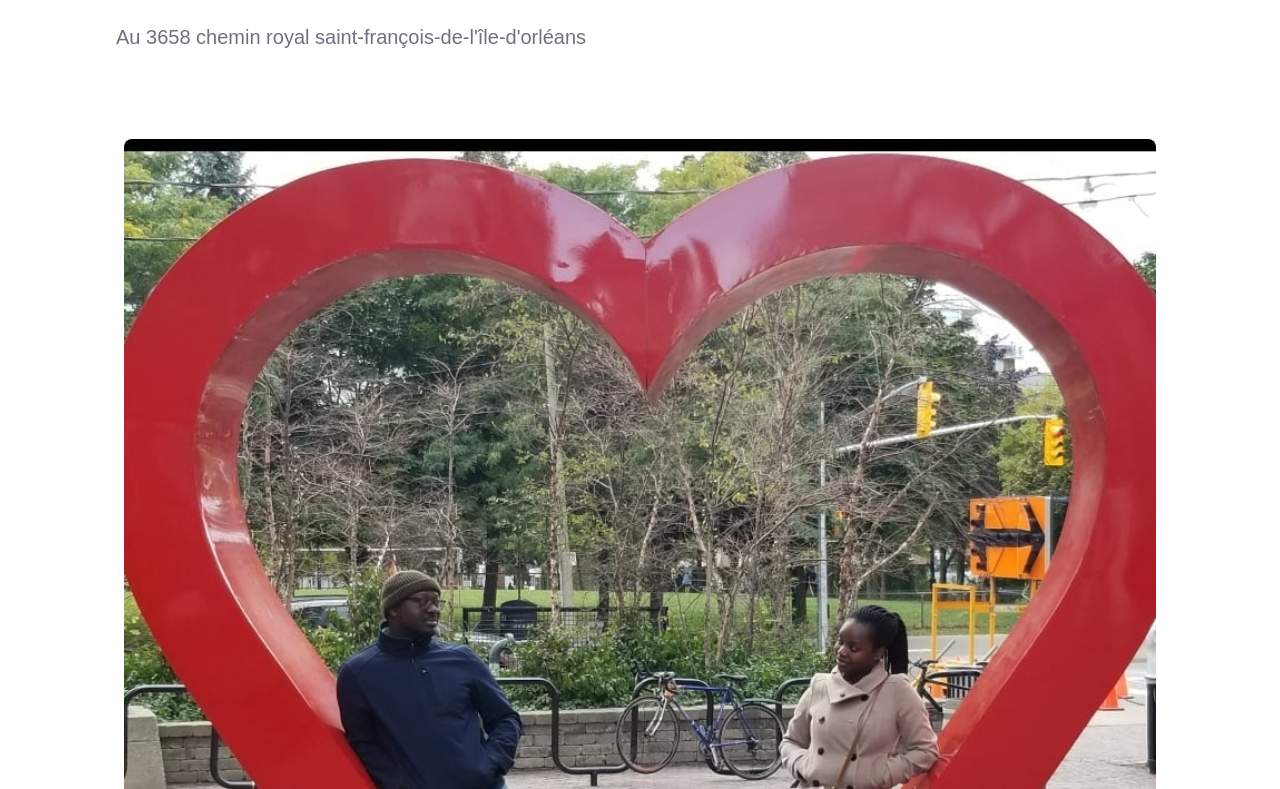
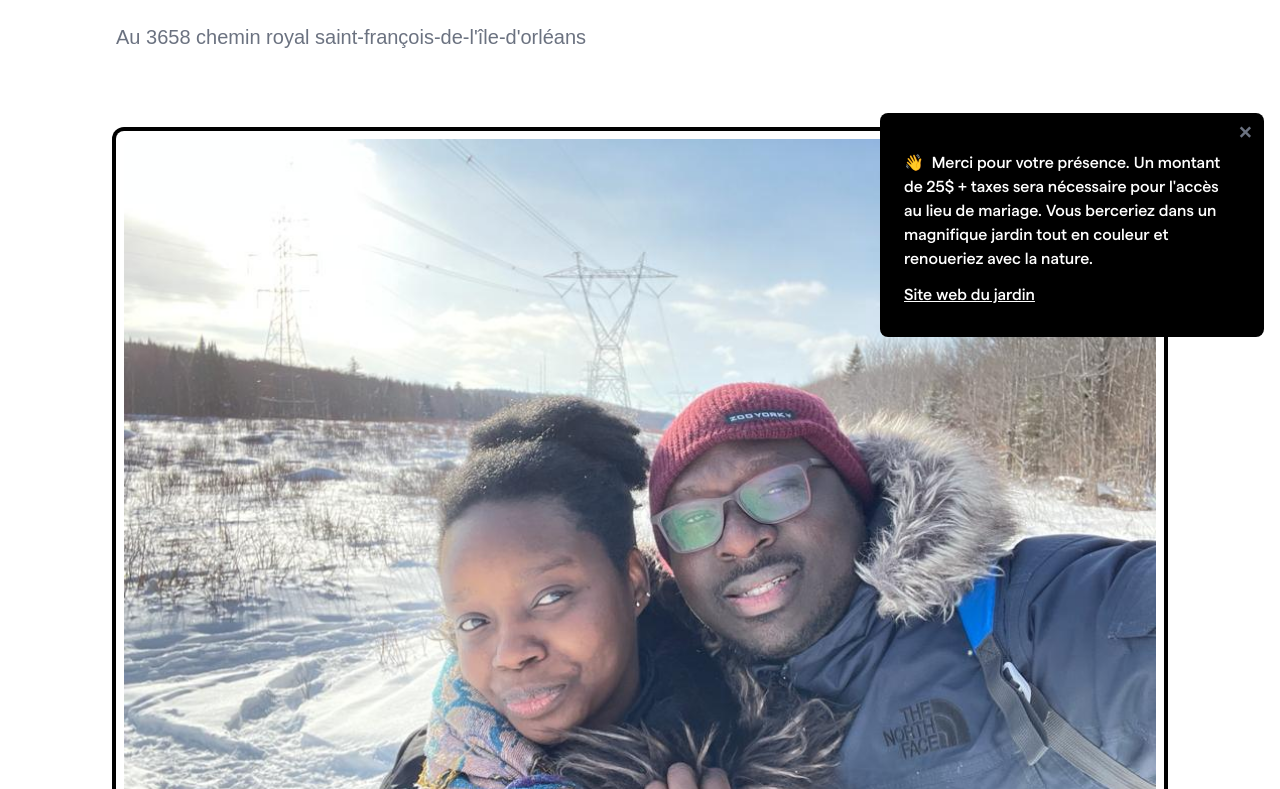
Before and after one commit to adeleroi/frontend-mariage, a React (Create React App) app: page /agenda in a window 1280 px wide. Shown: the part 431-1220 px from the top of the page. Built offline with nearby package versions, Linux system fonts and the light colour scheme; a web font is replaced by a local one.

Commit message:
little fix

```diff
--- a/src/App.js
+++ b/src/App.js
@@ -6,14 +6,14 @@ import { Agenda } from './views/agenda';
 import { Home } from './views/home';
 import { Galerie } from './views/Galerie';
 import { InfoUtiles } from './views/infos-utiles';
-// import { Info } from './components/info';
+import { Info } from './components/info';
 
 
 function App() {
   return (
     <div className="App">
       <Navbar />
-      {/* <Info /> */}
+      <Info />
       <Switch>
       <Route path="/" exact>
           <Home />
--- a/src/components/info.js
+++ b/src/components/info.js
@@ -11,7 +11,7 @@ export const Info = () => {
     <div id="popup" className="bottom-8 fixed bg-black rounded-lg font-Matter w-96 h-56 flex flex-col justify-center px-6 right-4 pt-5" style={{zIndex: "40000000"}}>
       <div className="absolute right-1 top-1 pr-2" aria-label="dismiss message"><p onClick={handleClick} className="text-gray hover:text-white text-2xl cursor-pointer">&times;</p></div>
       <Paragraph className="text-white text-left">
-        <span role="img" aria-label="wave">&#128075;</span>Merci pour votre présence. Un montant de 25$ + taxes sera nécessaire pour l'accès au lieu de mariage.
+        <span role="img" aria-label="wave">&#128075;</span> &nbsp;Merci pour votre présence. Un montant de 25$ + taxes sera nécessaire pour l'accès au lieu de mariage.
         Vous berceriez dans un magnifique jardin tout en couleur
         et renoueriez avec la nature.
       </Paragraph>
--- a/src/views/agenda.js
+++ b/src/views/agenda.js
@@ -1,7 +1,7 @@
 import * as React from 'react'
 import { useMap } from './save-the-date'
-// import Neige from '../image/neige.jpeg'
-import Coeur from '../image/coeur.jpeg'
+import Neige from '../image/neige.jpeg'
+// import Coeur from '../image/coeur.jpeg'
 // import Ville from '../image/ville.jpeg'
 import { H1, H4 } from '../components/typography'
 import { Cutdown, HorizontalCutdown } from '../components/cutdown'
@@ -46,9 +46,9 @@ export const Agenda = () => {
                 <Cutdown vertical className="hidden 2xl:flex mr-0 self-end"/>
             </div>
             <div className="flex flex-col 2xl:flex-row 2xl:mt-32 mt-20">
-                <div className="mr-12 w-full lg:h-2/5 2xl:w-4/5 mb-12 ">
-                    <div  className="rounded-lg p-2" style={{position:"sticky",  top: "0px"}}>
-                        <img src={Coeur} className=" w-full rounded-lg focus-ring" alt="cheval"/>
+                <div className="mr-12 w-full 2xl:w-4/5 mb-12 ">
+                    <div  className="rounded-lg p-2 ring-4 ring-black" style={{position:"sticky",  top: "0px"}}>
+                        <img src={Neige} className="h-full w-full rounded-lg focus-ring" alt="cheval"/>
                     </div>
                 </div>
                 <div>
--- a/src/views/infos-utiles.js
+++ b/src/views/infos-utiles.js
@@ -65,7 +65,7 @@ export const InfoUtiles = () => {
             <div>
               <H3 className="text-left mt-5 mb-4 text-secondary">Cadeaux</H3>
               <Paragraph className='text-left text-lg xl:text-xl 2xl:mb-0 font-thin leading-10 2xl:mr-12'>
-              Nous n'avons pas de liste de cadeaux prédéfinie. Si vous n’avez pas d’idées de cadeaux (parce qu’après tout, c’est quand même pas si facile d’en trouver 😅😅), ou que vous craignez qu’une ou plusieurs personnes personnes offrent la même chose que vous, ne vous en faites pas plus : nous prendrons vos dons en espèces ☺️.
+              Nous n'avons pas de liste de cadeaux prédéfinie. Si vous n’avez pas d’idées de cadeaux (parce qu’après tout, c’est quand même pas si facile d’en trouver 😅😅), ou que vous craignez qu’une ou plusieurs personnes offrent la même chose que vous, ne vous en faites pas plus : nous prendrons vos dons en espèces ☺️.
               </Paragraph>
             </div>
           </div>
```
